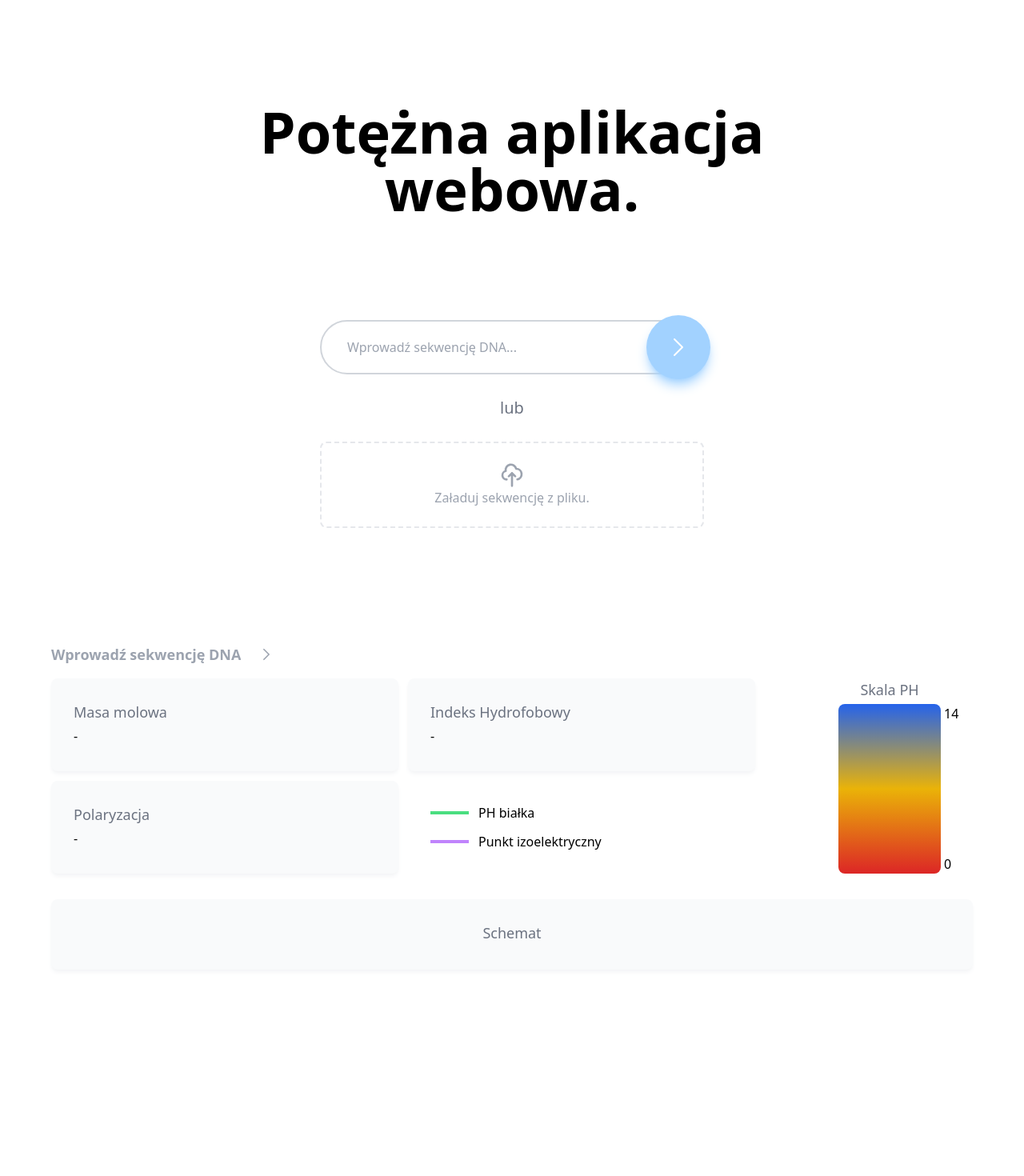
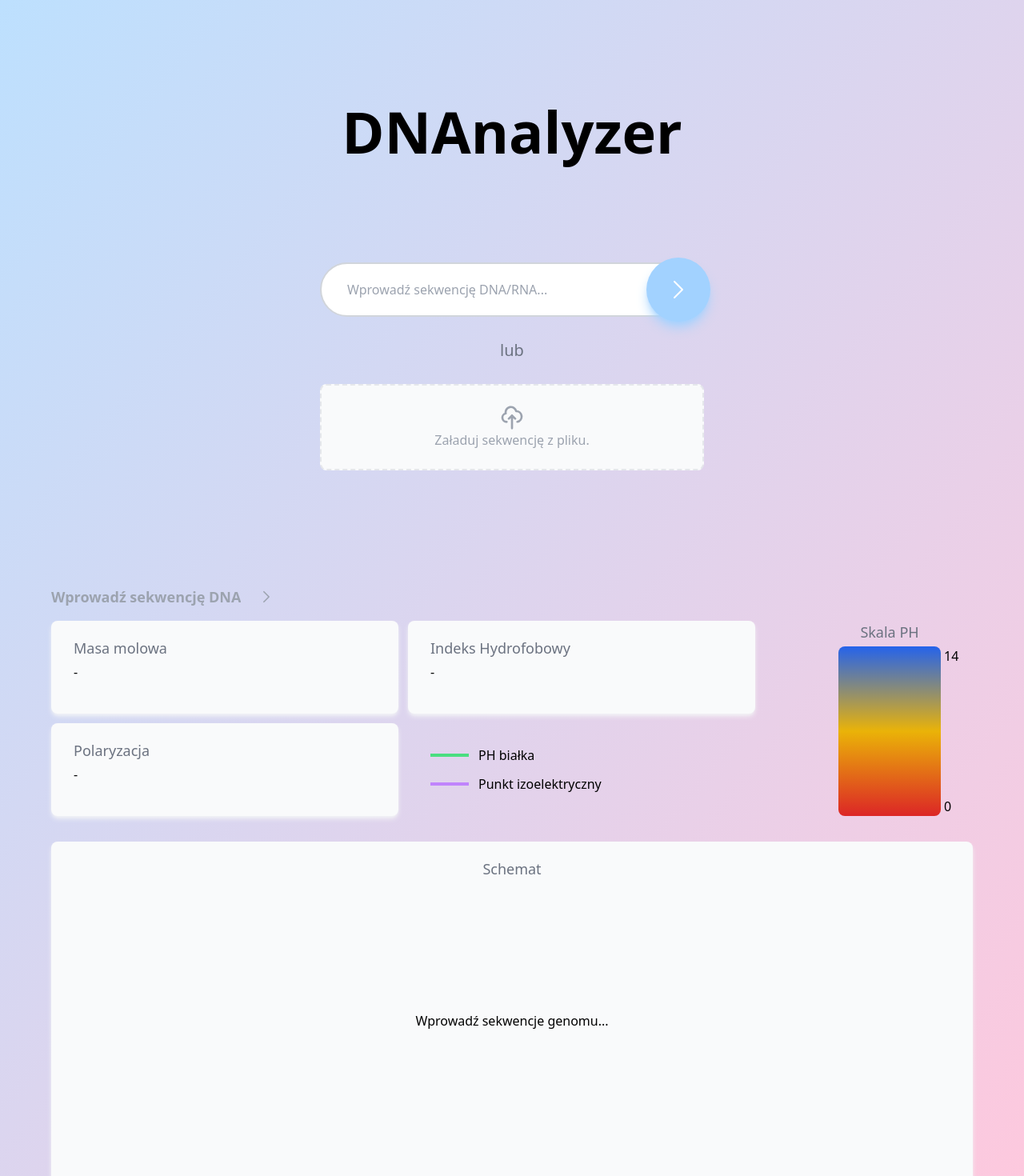
Before and after one commit to bog2n/science-cup, a Next.js app in the folder frontend/: page / in a window 1280 px wide. Shown: the top 1470 px of the page at 80% size. Before the commit the page ends 1252 px from the top, so only its background shows below. Built offline with nearby package versions, Linux system fonts and the light colour scheme.

Commit message:
updated background, names, placeholder values for protein image and some styles

```diff
--- a/frontend/components/Card.tsx
+++ b/frontend/components/Card.tsx
@@ -6,7 +6,7 @@ interface IProps {
 
 export default function Card({ children }: IProps) {
   return (
-    <div className="flex flex-col justify-start gap-1 p-7 rounded-lg shadow-md shadow-gray-100 bg-gray-50">
+    <div className="flex flex-col justify-start gap-1 p-7 pt-5 rounded-lg shadow-md shadow-gray-100 bg-gray-50">
       {children}
     </div>
   );
--- a/frontend/components/FileInput.tsx
+++ b/frontend/components/FileInput.tsx
@@ -7,7 +7,7 @@ interface IProps {
 
 export default function FileInput({ uploadFileHandler }: IProps) {
   return (
-    <div className="relative w-full hover:bg-gray-50 hover:border-gray-300 focus-within:bg-gray-50 focus-within:border-gray-300 flex flex-col items-center  text-gray-400 py-6 px-12 rounded-lg border-2 border-dashed">
+    <div className="bg-gray-50 relative w-full ease-linear duration-100 hover:bg-gray-200 hover:border-gray-300 focus-within:bg-gray-50 focus-within:border-gray-300 flex flex-col items-center  text-gray-400 py-6 px-12 rounded-lg border-2 border-dashed">
       <UploadIcon />
       <span>Załaduj sekwencję z pliku.</span>
 
--- a/frontend/components/Form.tsx
+++ b/frontend/components/Form.tsx
@@ -34,7 +34,7 @@ export default function Form({ dataHandler }: any) {
           value={genomeString}
           onChange={(e: any) => setGenomeString(e.target.value)}
           type="text"
-          placeholder="Wprowadź sekwencję DNA..."
+          placeholder="Wprowadź sekwencję DNA/RNA..."
           className="block w-full pl-8 pr-24 py-5 rounded-full  border-gray-300 border-2 "
         />
         {/* Arrow button. */}
--- a/frontend/components/SchemaCard.tsx
+++ b/frontend/components/SchemaCard.tsx
@@ -10,8 +10,9 @@ export default function SchemaCard({protein}:any) {
     <Card>
       {/* Heading */}
       <h2 className="text-gray-500 text-lg text-center">Schemat</h2>
-      <div className="relative overflow-x-scroll">
-        {protein && <img alt="Protein schematic image" src={protein} />}
+      <div className="h-96 overflow-x-scroll overflow-y-hidden text-center justify-center">
+        {protein && <img className="max-w-max" alt="Schemat białka" src={protein} />}
+        {!protein && <span className="relative top-40 text-hg">Wprowadź sekwencje genomu...</span>}
       </div>
     </Card>
   );
--- a/frontend/pages/_document.tsx
+++ b/frontend/pages/_document.tsx
@@ -4,7 +4,7 @@ export default function Document() {
   return (
     <Html lang="en">
       <Head />
-      <body>
+      <body className="bg-gradient-to-br from-[#bde0fe] to-[#ffc8dd]">
         <Main />
         <NextScript />
       </body>
--- a/frontend/pages/index.tsx
+++ b/frontend/pages/index.tsx
@@ -81,7 +81,7 @@ export default function Home() {
       {/* Main header. */}
       <header className="py-32">
         <h1 className="text-center max-w-3xl mx-auto">
-          Potężna aplikacja webowa.
+          DNAnalyzer
         </h1>
       </header>
       {/* Insert data to calculate. */}
--- a/frontend/styles/globals.css
+++ b/frontend/styles/globals.css
@@ -6,7 +6,4 @@
   h1 {
     @apply text-7xl font-bold;
   }
-  img {
-    max-width: max-content;
-  }
 }
```
Also changed, not shown: 1 other file (tests, documents, lock files or other folders).
